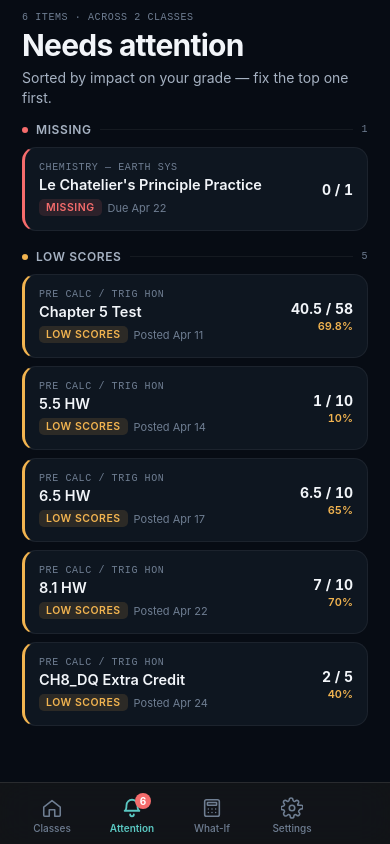
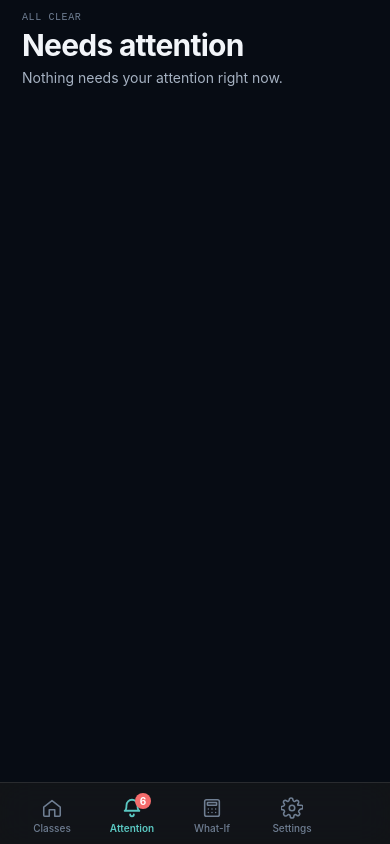
Before and after one commit to a4git-hub/grade_calculator, a React Native app: screen /Attention in a window 390 px wide. Built offline with nearby package versions, Linux system fonts and the light colour scheme.

Commit message:
feat(ic): wire AttentionScreen to useAttention()

```diff
--- a/src/screens/main/AttentionScreen.tsx
+++ b/src/screens/main/AttentionScreen.tsx
@@ -3,10 +3,16 @@ import { View, Text, ScrollView, StyleSheet } from 'react-native';
 import { SafeAreaView } from 'react-native-safe-area-context';
 import { useTheme } from '../../context/ThemeContext';
 import { monoStyle } from '../../tokens';
-import { MockAttention } from '../../data/mock';
+import { useAttention } from '../../context/DataContext';
 
 export function AttentionScreen() {
   const { T } = useTheme();
+  const attention = useAttention();
+
+  const totalItems = attention.reduce((sum, g) => sum + g.items.length, 0);
+  const kickerText = attention.length === 0
+    ? 'All clear'
+    : `${totalItems} item${totalItems !== 1 ? 's' : ''} · across ${attention.length} class${attention.length !== 1 ? 'es' : ''}`;
 
   return (
     <View style={[styles.root, { backgroundColor: T.bg }]}>
@@ -16,13 +22,15 @@ export function AttentionScreen() {
           contentContainerStyle={styles.content}
           showsVerticalScrollIndicator={false}
         >
-          <Text style={[monoStyle(T), styles.kicker]}>6 items · across 2 classes</Text>
+          <Text style={[monoStyle(T), styles.kicker]}>{kickerText}</Text>
           <Text style={[styles.title, { color: T.text }]}>Needs attention</Text>
           <Text style={[styles.sub, { color: T.text2 }]}>
-            Sorted by impact on your grade — fix the top one first.
+            {attention.length === 0
+              ? 'Nothing needs your attention right now.'
+              : 'Sorted by impact on your grade — fix the top one first.'}
           </Text>
 
-          {MockAttention.map((group, gi) => {
+          {attention.map((group, gi) => {
             const c = group.sev === 'bad' ? T.bad : T.warn;
             return (
               <View key={gi} style={styles.group}>
```
